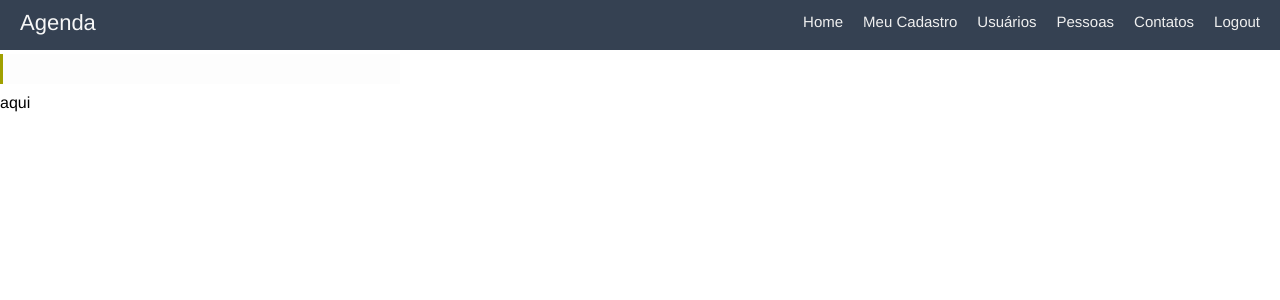
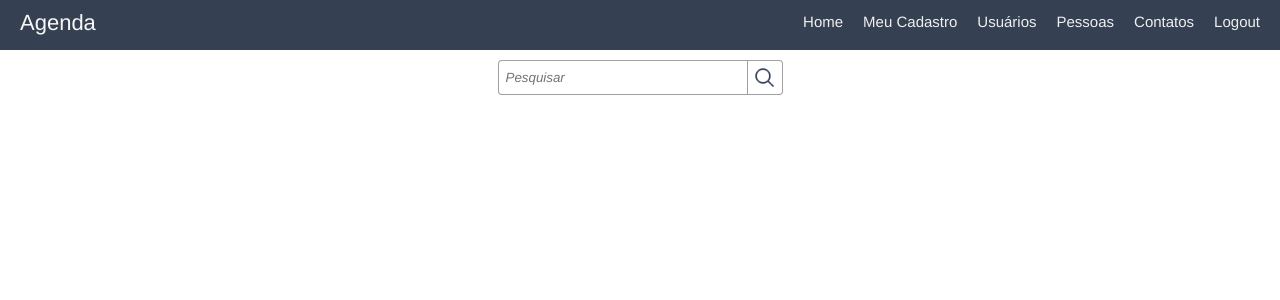
Before and after one commit to DandaraF/controle_agenda_pessoal, a Vue app: page /meu_cadastro in a window 1280 px wide. Shown: the top 300 px of the page. Built offline with nearby package versions, Linux system fonts and the light colour scheme.

Commit message:
create component search

```diff
--- /dev/null
+++ b/src/components/Search.vue
@@ -0,0 +1,73 @@
+<template>
+    <div class="container-search">
+
+        <input type="text" placeholder="Pesquisar">
+        <div class="search">
+            <img :src="src_img" :alt="alt">
+
+        </div>
+    </div>
+</template>
+
+<script>
+import Input from "./Input.vue"
+export default {
+  name: 'Search',
+
+  components:{
+    Input
+  },
+  data(){
+    return{
+        src_img:"/img/search.png",
+        alt: "Pesquisar"
+    }
+  }
+
+}
+</script>
+
+<style scoped>
+
+.container-search{
+    display: flex;
+    align-content: center;
+    justify-content: center;
+    min-width:330px;
+    height: auto;
+    padding: 10px;
+
+}
+
+img{
+    width: 23px;
+    height: 23px;
+}
+
+.search{
+    display: flex;
+    align-items: center;
+    justify-content: center;
+    width: 35px;
+    height: 35px;
+    border-radius: 0 4px 4px 0;
+    -moz-border-radius: 0 4px 4px 0;
+    -webkit-border-radius: 0 4px 4px 0;
+    border: 1px solid rgba(39, 39, 39, 0.438);
+    border-left: 0;
+    cursor: pointer;
+}
+input{
+    height: 35px;
+    width: 250px;
+    border-radius: 4px 0 0 4px;
+    -moz-border-radius: 4px 0 0 4px;
+    -webkit-border-radius: 4px 0 0 4px;
+    border: 1px solid rgba(39, 39, 39, 0.438);
+    padding-left: 7px;
+}
+input::placeholder{
+    font-style: italic;
+    color: rgba(78, 77, 77, 0.788);
+}
+</style>
--- a/src/views/MyUser.vue
+++ b/src/views/MyUser.vue
@@ -1,17 +1,16 @@
 <template>
     <form action="">
-        <Input/>
-        aqui
+       <Search/>
     </form>
  </template>
 
 <script>
-import Input from '../components/Input.vue'
+import Search from '../components/Search.vue'
 
 export default {
   name: 'MyUser',
   components:{
-    Input
+    Search
   }
 
 }
```
Also changed, not shown: public/img/search.png (added).
